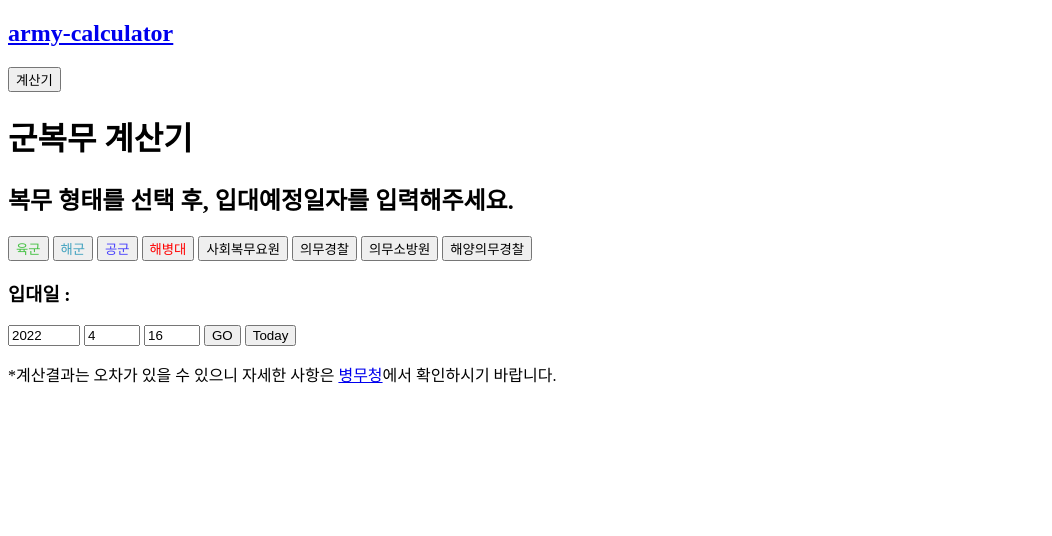
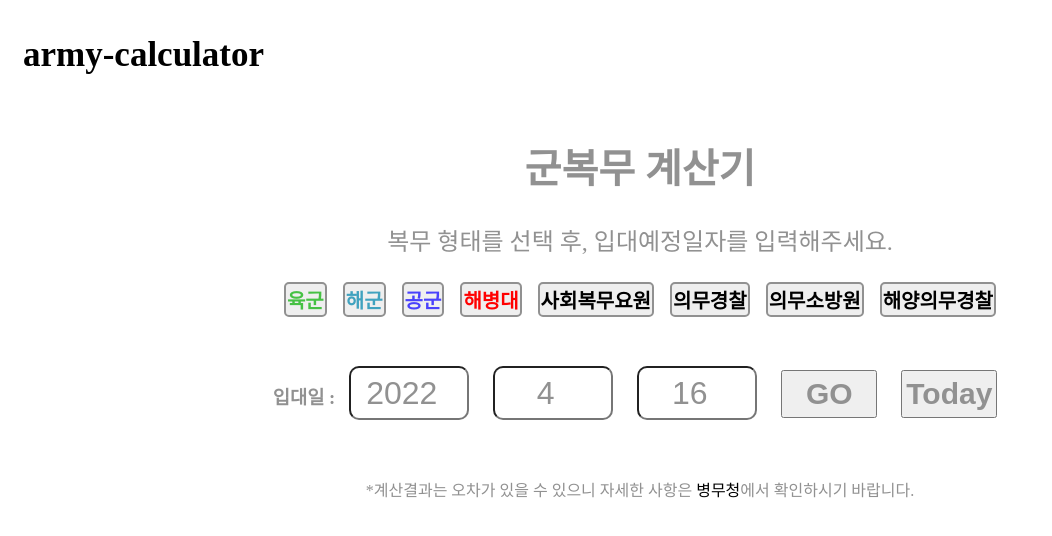
Before and after one commit to ParkJongJoon7128/army_calculator, a plain HTML site: page calculator.html in a window 1280 px wide. Shown: the whole page, without its empty margins (0-1052 px from the left). Drawn offline with nearby package versions, Linux system fonts and the light colour scheme; a script that the page names is missing.

Commit message:
design UI

```diff
--- a/calculator.html
+++ b/calculator.html
@@ -6,13 +6,13 @@
     <meta http-equiv="X-UA-Compatible" content="IE=edge">
     <meta name="viewport" content="width=device-width, initial-scale=1.0">
     <script src="https://code.jquery.com/jquery-3.6.0.js" integrity="sha256-H+K7U5CnXl1h5ywQfKtSj8PCmoN9aaq30gDh27Xc0jk=" crossorigin="anonymous"></script>
+    <link href="/styles.css" rel="stylesheet" type="text/css" />
     <title>군복무 계산기</title>
 </head>
 
 <body>
     <nav>
-        <h1><a href="index.html">army-calculator</a></h1>
-        <button>계산기</button>
+        <h1><a href="index.html" class="logo">army-calculator</a></h1>
     </nav>
 
     <div>
--- /dev/null
+++ b/styles.css
@@ -0,0 +1,78 @@
+.logo {
+    padding: 15px 15px 35px 15px;
+    font-size: 35px;
+    font-weight: bold;
+    display: inline-block;
+    text-decoration: none;
+    color: black;
+}
+
+.cal_button {
+    border: 3px solid #cfcfcf;
+    padding: 3px;
+    font-size: 20px;
+    color: #b5b7c4;
+    text-decoration: none;
+}
+
+div {
+    text-align: center;
+}
+
+.titleText {
+    color: #919191;
+    font-size: 40px;
+}
+
+div h2 {
+    color: #919191;
+    font-weight: lighter;
+
+}
+
+section .groupForm button {
+    border: 2px solid #919191;
+    border-radius: 5px;
+    font-size: 20px;
+    font-weight: bold;
+    margin: 6px;
+    padding: 1px;
+}
+
+.inputForm input {
+    width: 7rem;
+    height: 3rem;
+    font-size: 2rem;
+    color: #919191;
+    margin: 10px 10px 0;
+    border-radius: 10px;
+    border-radius: 10px solid #919191;
+    text-align: center;
+}
+
+.inputForm button {
+    width: 6rem;
+    height: 3rem;
+    font-size: 30px;
+    color: #919191;
+    padding: 0;
+    font-weight: bold;
+    margin: 10px 10px 0;
+}
+
+h3 {
+    margin-top: 10px;
+    color: #919191;
+    display: inline-block;
+}
+
+p {
+    margin-top: 50px;
+    text-align: center;
+    color: #919191;
+}
+
+p a {
+    text-decoration: none;
+    color: black;
+}
```
Also changed, not shown: index.html (+2 -1 lines), js/styles.css (deleted).
